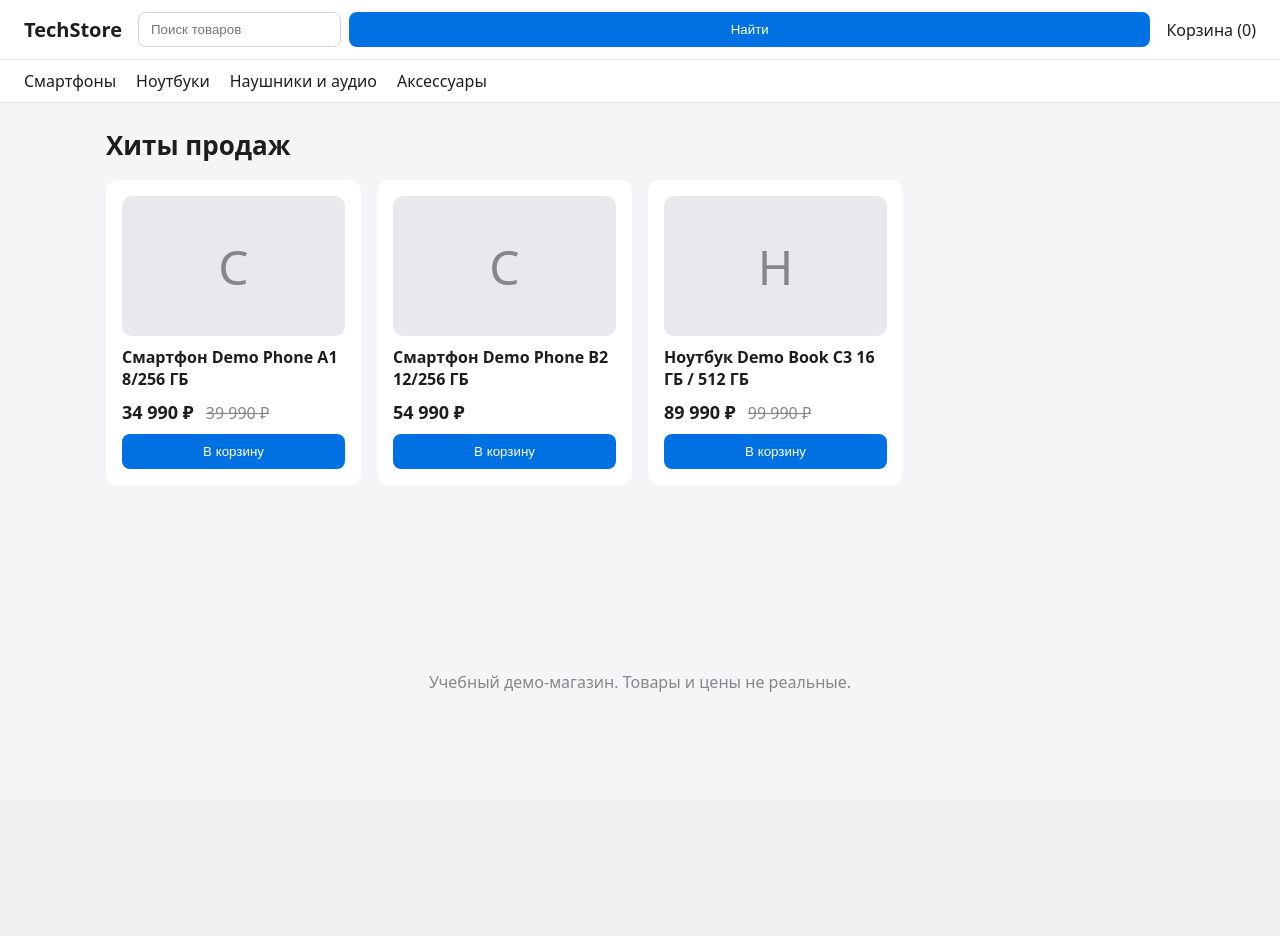
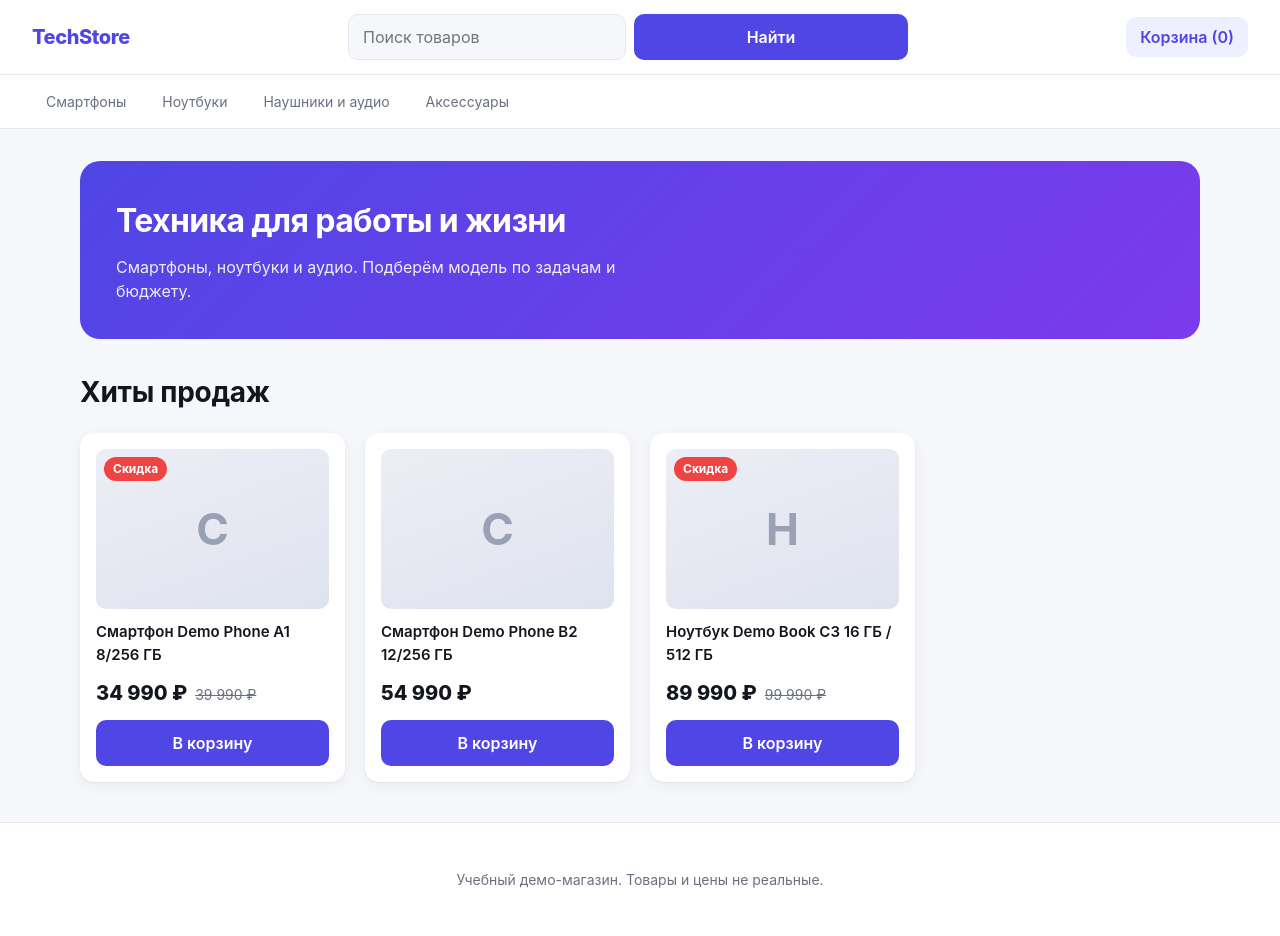
Before and after one commit to daniltsapaev2003/AI-Gear-, a Flask app: page / in a window 1280 px wide. Before the commit the page ends 692 px from the top, so only its background shows below. Run offline with Flask 3, Linux system fonts and the light colour scheme.

Commit message:
Redesign TechStore: new palette, hero, cards with badges

```diff
--- a/static/style.css
+++ b/static/style.css
@@ -1,29 +1,75 @@
+:root {
+  --bg: #f6f7fb;
+  --surface: #ffffff;
+  --text: #14161f;
+  --muted: #6b7080;
+  --line: #e4e7ef;
+  --accent: #4f46e5;
+  --accent-hover: #4338ca;
+  --accent-soft: #eef0ff;
+  --radius: 14px;
+  --shadow: 0 1px 2px rgba(20, 22, 31, 0.06), 0 4px 16px rgba(20, 22, 31, 0.05);
+}
 * { box-sizing: border-box; }
-body { margin: 0; font-family: system-ui, sans-serif; color: #1d1d1f; background: #f5f5f7; }
+body { margin: 0; font-family: "Inter", system-ui, -apple-system, "Segoe UI", sans-serif; color: var(--text); background: var(--bg); line-height: 1.5; }
 a { color: inherit; text-decoration: none; }
-.topbar { display: flex; gap: 16px; align-items: center; padding: 12px 24px; background: #fff; border-bottom: 1px solid #e5e5e7; }
-.logo { font-weight: 700; font-size: 20px; }
-.search { flex: 1; display: flex; gap: 8px; }
-.search input { flex: 1; padding: 8px 12px; border: 1px solid #d2d2d7; border-radius: 8px; }
-.cart-link { white-space: nowrap; }
-.categories { display: flex; gap: 20px; padding: 10px 24px; background: #fff; border-bottom: 1px solid #e5e5e7; flex-wrap: wrap; }
-main { max-width: 1100px; margin: 24px auto; padding: 0 16px; min-height: 60vh; }
-h1 { font-size: 26px; }
-.grid { display: grid; grid-template-columns: repeat(auto-fill, minmax(220px, 1fr)); gap: 16px; }
-.card { background: #fff; border-radius: 12px; padding: 16px; display: flex; flex-direction: column; gap: 10px; }
-.card-img, .product-img { height: 140px; border-radius: 10px; background: #e8e8ed; display: flex; align-items: center; justify-content: center; font-size: 48px; color: #86868b; }
-.card-name { font-weight: 600; }
-.price .now { font-size: 18px; font-weight: 700; margin-right: 8px; }
-.price .old { color: #86868b; text-decoration: line-through; }
-button { background: #0071e3; color: #fff; border: 0; border-radius: 8px; padding: 10px 14px; cursor: pointer; width: 100%; }
-button.secondary { background: #e8e8ed; color: #1d1d1f; width: auto; padding: 6px 10px; }
-.product { display: grid; grid-template-columns: 1fr 1fr; gap: 24px; background: #fff; padding: 24px; border-radius: 12px; }
-.product-img { height: 320px; }
-.product-info form { margin-top: 16px; }
-.product-info button { width: auto; }
-.cart { width: 100%; border-collapse: collapse; background: #fff; border-radius: 12px; }
-.cart th, .cart td { padding: 12px; border-bottom: 1px solid #f0f0f2; text-align: left; }
-.total { font-size: 18px; }
-.note { color: #86868b; }
-footer { text-align: center; color: #86868b; padding: 24px; }
-@media (max-width: 700px) { .product { grid-template-columns: 1fr; } .topbar { flex-wrap: wrap; } }
+h1 { font-size: 28px; font-weight: 700; margin: 0 0 20px; letter-spacing: -0.01em; }
+
+.topbar { position: sticky; top: 0; z-index: 10; display: flex; gap: 20px; align-items: center; padding: 14px 32px; background: rgba(255, 255, 255, 0.92); backdrop-filter: blur(8px); border-bottom: 1px solid var(--line); }
+.logo { font-weight: 800; font-size: 20px; letter-spacing: -0.02em; color: var(--accent); }
+.search { flex: 1; max-width: 560px; display: flex; gap: 8px; margin: 0 auto; }
+.search input { flex: 1; padding: 10px 14px; border: 1px solid var(--line); border-radius: 10px; background: var(--bg); font: inherit; }
+.search input:focus { outline: 2px solid var(--accent-soft); border-color: var(--accent); }
+.cart-link { white-space: nowrap; font-weight: 600; padding: 8px 14px; border-radius: 10px; background: var(--accent-soft); color: var(--accent); }
+
+.categories { display: flex; gap: 8px; padding: 10px 32px; background: var(--surface); border-bottom: 1px solid var(--line); flex-wrap: wrap; }
+.categories a { padding: 6px 14px; border-radius: 999px; font-size: 14px; color: var(--muted); }
+.categories a:hover { background: var(--bg); color: var(--text); }
+
+main { max-width: 1160px; margin: 32px auto; padding: 0 20px; min-height: 60vh; }
+
+.hero { display: flex; flex-direction: column; gap: 10px; padding: 36px; margin-bottom: 32px; border-radius: 20px; background: linear-gradient(135deg, #4f46e5, #7c3aed); color: #fff; }
+.hero h2 { margin: 0; font-size: 32px; letter-spacing: -0.02em; }
+.hero p { margin: 0; opacity: 0.9; max-width: 560px; }
+
+.grid { display: grid; grid-template-columns: repeat(auto-fill, minmax(230px, 1fr)); gap: 20px; }
+.card { position: relative; background: var(--surface); border-radius: var(--radius); box-shadow: var(--shadow); padding: 16px; display: flex; flex-direction: column; gap: 12px; transition: transform 0.15s, box-shadow 0.15s; }
+.card:hover { transform: translateY(-2px); box-shadow: 0 2px 4px rgba(20,22,31,0.06), 0 12px 28px rgba(20,22,31,0.10); }
+.card-img, .product-img { display: flex; align-items: center; justify-content: center; border-radius: 10px; background: linear-gradient(160deg, #eceef5, #dfe3ee); color: #9aa1b5; font-weight: 700; }
+.card-img { height: 160px; font-size: 44px; }
+.card-name { font-weight: 600; font-size: 15px; min-height: 42px; }
+.card-name:hover { color: var(--accent); }
+.badge { position: absolute; top: 24px; left: 24px; background: #ef4444; color: #fff; font-size: 12px; font-weight: 700; padding: 3px 9px; border-radius: 999px; }
+
+.price { display: flex; align-items: baseline; gap: 8px; flex-wrap: wrap; }
+.price .now { font-size: 20px; font-weight: 800; }
+.price .old { color: var(--muted); text-decoration: line-through; font-size: 14px; }
+
+button { font: inherit; font-weight: 600; background: var(--accent); color: #fff; border: 0; border-radius: 10px; padding: 11px 16px; cursor: pointer; width: 100%; transition: background 0.15s; }
+button:hover { background: var(--accent-hover); }
+button.secondary { background: var(--bg); color: var(--text); width: auto; padding: 6px 12px; border: 1px solid var(--line); }
+button.secondary:hover { background: var(--line); }
+
+.product { display: grid; grid-template-columns: 1fr 1fr; gap: 40px; background: var(--surface); padding: 32px; border-radius: 20px; box-shadow: var(--shadow); }
+.product-img { height: 380px; font-size: 96px; }
+.product-info h1 { margin-bottom: 12px; }
+.product-info .description { color: var(--muted); font-size: 16px; margin: 0 0 20px; }
+.product-info .price .now { font-size: 30px; }
+.product-info form { margin-top: 24px; }
+.product-info button { width: auto; padding: 14px 28px; font-size: 16px; }
+
+.cart { width: 100%; border-collapse: collapse; background: var(--surface); border-radius: var(--radius); overflow: hidden; box-shadow: var(--shadow); }
+.cart th, .cart td { padding: 14px 18px; border-bottom: 1px solid var(--line); text-align: left; }
+.cart th { font-size: 13px; color: var(--muted); font-weight: 600; text-transform: uppercase; letter-spacing: 0.04em; }
+.total { font-size: 18px; margin-top: 20px; }
+.note { color: var(--muted); font-size: 14px; }
+
+footer { text-align: center; color: var(--muted); font-size: 14px; padding: 32px; border-top: 1px solid var(--line); margin-top: 40px; background: var(--surface); }
+
+@media (max-width: 760px) {
+  .product { grid-template-columns: 1fr; padding: 20px; }
+  .topbar { flex-wrap: wrap; padding: 12px 16px; }
+  .categories { padding: 10px 16px; }
+  .hero { padding: 24px; }
+  .hero h2 { font-size: 24px; }
+}
--- a/templates/_card.html
+++ b/templates/_card.html
@@ -1,4 +1,5 @@
 <article class="card">
+  {% if p.old_price %}<span class="badge">Скидка</span>{% endif %}
   <a href="{{ url_for('product', pid=p.id) }}" class="card-img">{{ p.name[:1] }}</a>
   <a href="{{ url_for('product', pid=p.id) }}" class="card-name">{{ p.name }}</a>
   <div class="price">
--- a/templates/index.html
+++ b/templates/index.html
@@ -1,6 +1,10 @@
 {% extends "base.html" %}
 {% block title %}TechStore — главная{% endblock %}
 {% block content %}
+<section class="hero">
+  <h2>Техника для работы и жизни</h2>
+  <p>Смартфоны, ноутбуки и аудио. Подберём модель по задачам и бюджету.</p>
+</section>
 <h1>Хиты продаж</h1>
 <div class="grid">
   {% for p in products %}
```
